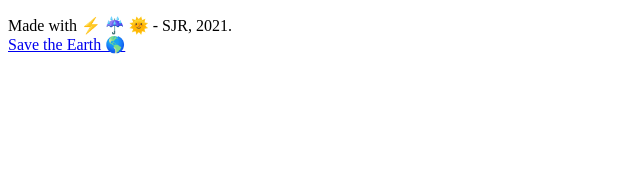
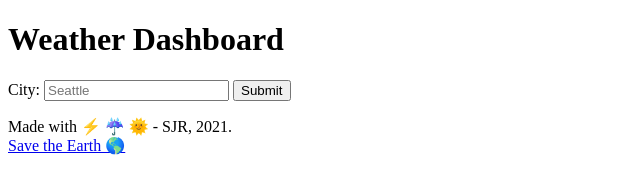
Before and after one commit to SJROHRXD/SJR-homework-week-6, a plain HTML site: page index.html in a window 1280 px wide. Shown: the whole page, without its empty margins (0-640 px from the left). Drawn offline with nearby package versions, Linux system fonts and the light colour scheme.

Commit message:
Form El's

```diff
--- a/index.html
+++ b/index.html
@@ -14,14 +14,29 @@
 </head>
     <body>
         <!-- HEADER + PAGE INFO 🌼🌿🌷 -->
+        <div class="jumbotron">
+            <div class="container">
+                <h1>Weather Dashboard</h1>
+            </div>
+        </div>
+
+        <!-- MAIN CONTAINER // FORM 🌼🌿🌷 -->
+        <div class="weatherForm">
+            <div class="form-group">
+                <form>
+                    <div class="form-group">
+                        <label>City: </label>
+                        <input type="text" class="form-control" id="city" placeholder="Seattle">
+                        <button type="submit" class="btnSubmit">Submit</button>
+                        <!-- <label>Search Parameter: </label>
+                        <label>Another Parameter: </label> -->
+                    </div>
+                </form>
+            </div>
+        </div>
 
 
-
-        <!-- MAIN CONTAINER 🌼🌿🌷 -->
-
-
-
-        <!-- ASIDE 🌼🌿🌷 -->
+        <!-- ASIDE ??? 🌼🌿🌷 -->
 
 
 
@@ -34,8 +49,9 @@
 
 
         <!-- SCRIPTS 🌼🌿🌷 -->
-
-    <script src="Assets/SCRIPT/script.js"></script>
+        <script src="https://cdnjs.cloudflare.com/ajax/libs/jquery/3.2.1/jquery.min.js"></script>
+        <script src="https://cdnjs.cloudflare.com/ajax/libs/moment.js/2.24.0/moment.min.js"></script>
+        <script src="Assets/SCRIPT/script.js"></script>
 
     </body>
 
```
